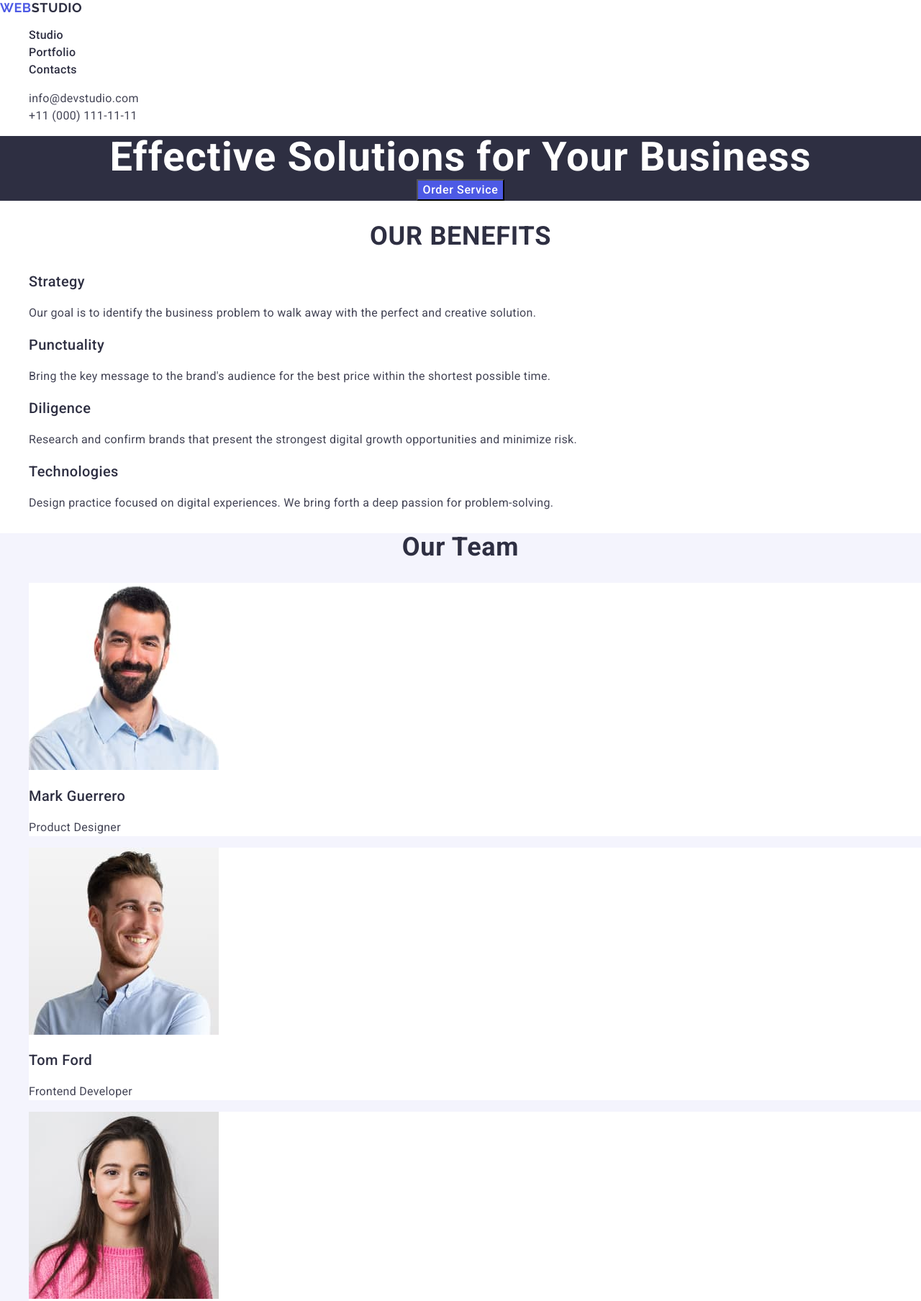
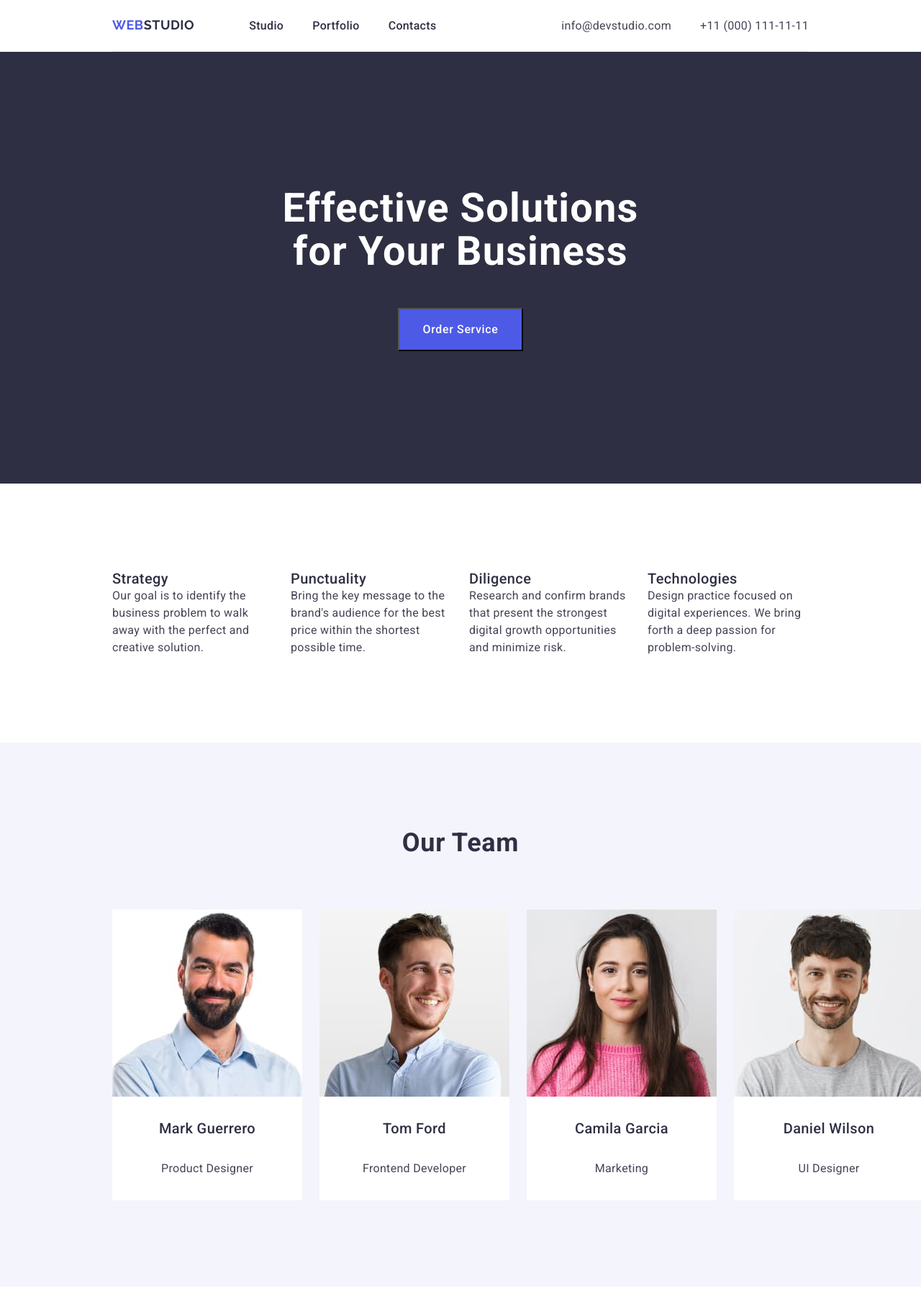
Before and after one commit to PetroPodolets/goit-markup-hw-03, a plain HTML site: page index.html in a window 1280 px wide. Shown: the top 1808 px of the page at 72% size. Drawn offline with nearby package versions, Linux system fonts and the light colour scheme.

Commit message:
flex-box

```diff
--- a/css/style.css
+++ b/css/style.css
@@ -1,9 +1,53 @@
 body {
-    font-family: 'Raleway', sans-serif;
     font-family: 'Roboto', sans-serif;
     background-color: #ffffff;
-    margin: 0;
     color: #434455
+}
+
+h1,
+h2,
+h3,
+h4,
+h5,
+h6,
+p {
+    margin-top: 0;
+    margin-bottom: 0;
+}
+
+ul,
+ol {
+    margin-top: 0;
+    margin-bottom: 0;
+    padding-left: 0;
+    list-style-type: none;
+}
+
+
+a {
+    text-decoration: none;
+}
+
+button {
+    cursor: pointer;
+}
+
+
+
+.container {
+    max-width: 1440;
+    margin: 0 156px;
+}
+
+/* header  */
+
+.page-header {
+    display: flex;
+    justify-content: space-between;
+    align-items: center;
+    height: 72px;
+    flex-shrink: 0;
+    border-bottom: 1px solid #E7E9FC;
 }
 
 .header-logo {
@@ -12,21 +56,17 @@ body {
     font-size: 18px;
     font-weight: 700;
     line-height: 1.17;
-    letter-spacing: 0.54px;
+    letter-spacing: 0.03em;
     text-transform: uppercase;
 }
 
-a {
-    text-decoration: none;
-}
+
 
 .header-logo span {
     color: #2E2F42;
 }
 
-ul {
-    list-style-type: none;
-}
+
 
 .page-link {
     color: #2E2F42;
@@ -34,7 +74,7 @@ ul {
     font-size: 16px;
     font-weight: 500;
     line-height: 1.5;
-    letter-spacing: 0.32px;
+    letter-spacing: 0.02em;
 
 }
 
@@ -47,6 +87,21 @@ ul {
     color: #404BBF;
 }
 
+.header-menu,
+.menu-nav,
+.address-contacts {
+    display: flex;
+}
+
+.header-menu {
+    display: inline-flex;
+    align-items: flex-start;
+    gap: 40px;
+    margin-left: 76px;
+}
+
+/* address  */
+
 .address {
     font-style: normal;
 }
@@ -57,16 +112,26 @@ ul {
     font-size: 16px;
     font-weight: 400;
     line-height: 1.5;
-    letter-spacing: 0.32px;
+    letter-spacing: 0.02em;
 }
 
 .contacts:hover {
     color: #404BBF;
 }
 
+.address-contacts {
+    gap: 40px;
+}
+
+/* section-one */
+
 .section-one {
     background: #2E2F42;
     text-align: center;
+    height: 600px;
+    flex-shrink: 0;
+    padding-top: 188px;
+
 }
 
 h1 {
@@ -75,8 +140,9 @@ h1 {
     font-size: 56px;
     font-weight: 700;
     line-height: 1.07;
-    letter-spacing: 1.12px;
+    letter-spacing: 0.02em;
     margin: 0 auto;
+    width: 496px;
 }
 
 .one-button {
@@ -86,8 +152,13 @@ h1 {
     font-size: 16px;
     font-weight: 500;
     line-height: 1.5;
-    letter-spacing: 0.64px;
-    cursor: pointer;
+    letter-spacing: 0.04em;
+    display: inline-flex;
+    padding: 16px 32px;
+    align-items: flex-start;
+    gap: 10px;
+    margin-top: 48px;
+
 }
 
 .one-button:hover,
@@ -95,18 +166,30 @@ h1 {
     background-color: #404BBF;
 }
 
+
+
+/* section-two  */
 .title-section {
     color: #2E2F42;
     font-family: 'Roboto';
     font-size: 36px;
     font-weight: 700;
     line-height: 1.11;
-    letter-spacing: 0.72px;
+    letter-spacing: 0.02em;
     text-transform: capitalize;
     text-align: center;
+
 }
 
+.benefits {
+    display: none;
+}
 
+.section-two,
+.section-three,
+.section-four {
+    padding: 120px 0;
+}
 
 .section-two-title,
 .section-three-title,
@@ -116,7 +199,7 @@ h1 {
     font-size: 20px;
     font-weight: 500;
     line-height: 1.2;
-    letter-spacing: 0.4px;
+    letter-spacing: 0.02em;
 }
 
 
@@ -127,19 +210,82 @@ h1 {
     font-family: 'Roboto';
     font-size: 16px;
     line-height: 1.5;
-    letter-spacing: 0.32px;
+    letter-spacing: 0.02em;
 }
+
+.section-two-lists {
+    display: flex;
+
+    gap: 24px;
+}
+
+.section-two-list {
+    width: 264px;
+    gap: 8px;
+    flex-direction: column;
+    align-items: flex-start;
+}
+
+/* section-three  */
 
 .section-three {
     background: #F4F4FD;
 }
 
+
+
 .section-three-list {
     background-color: #FFF;
+    display: inline-flex;
+    flex-direction: column;
+    justify-content: center;
+    align-items: center;
+    gap: 32px;
+    width: 264px;
+    padding-bottom: 32px;
+
 }
+
+.section-three-lists {
+    padding-top: 72px;
+    display: flex;
+    gap: 24px;
+}
+
+/* section-four  */
+
+
+
+.section-four-lists {
+    display: flex;
+    flex-wrap: wrap;
+    gap: 24px;
+    margin-top: 72px;
+}
+
+.section-four-list {
+    display: flex;
+    padding-bottom: 0px;
+    flex-direction: column;
+    align-items: flex-start;
+    gap: 32px;
+    flex-shrink: 0;
+    border: 1px solid #E7E9FC;
+    background: #FFF;
+    padding-bottom: 32px;
+
+}
+
+.section-four-list:not(:nth-last-child(-n + 3)) {
+    margin-bottom: 24px;
+}
+
+/* footer  */
 
 .page-footer {
     background-color: #2E2F42;
+    display: flex;
+    padding: 100px 0;
 }
 
 .footer-logo {
@@ -148,8 +294,9 @@ h1 {
     font-size: 18px;
     font-weight: 700;
     line-height: 1.17;
-    letter-spacing: 0.54px;
+    letter-spacing: 0.03em;
     text-transform: uppercase;
+
 }
 
 .footer-span {
@@ -161,5 +308,7 @@ h1 {
     font-family: Roboto;
     font-size: 16px;
     line-height: 1.5;
-    letter-spacing: 0.32px;
+    letter-spacing: 0.02em;
+    width: 264px;
+    padding-top: 17px;
 }
--- a/index.html
+++ b/index.html
@@ -16,8 +16,11 @@
 </head>
 
 <body>
+    <!-- header -->
+    <div class="container header">
         <header class="page-header">
-        <nav>
+
+            <nav class="menu-nav">
                 <a href="index.html" class="header-logo">Web<span>Studio</span></a>
                 <ul class="header-menu">
                     <li>
@@ -32,8 +35,10 @@
                 </ul>
             </nav>
 
+            <!-- address  -->
+
             <address class="address">
-            <ul>
+                <ul class="address-contacts">
                     <li>
                         <a href="mailto:info@devstudio.com" class="contacts">info@devstudio.com</a>
                     </li>
@@ -43,17 +48,25 @@
                 </ul>
             </address>
         </header>
+    </div>
+
+    <!-- main  -->
 
     <main>
+        <!-- section-one -->
         <section class="section-one">
+            <div class="container">
                 <h1 class="section-one-title">Effective Solutions
                     for Your Business</h1>
 
                 <button type="button" class="one-button">Order Service</button>
+            </div>
         </section>
+        <!-- section-two  -->
         <section class="section-two">
-            <h2 class="title-section">OUR BENEFITS</h2>
-            <ul>
+            <div class="container">
+                <h2 class="title-section benefits">OUR BENEFITS</h2>
+                <ul class="section-two-lists">
                     <li class="section-two-list">
                         <h3 class="section-two-title">Strategy</h3>
                         <p class="section-two-text">Our goal is to identify the business
@@ -61,27 +74,33 @@
                     </li>
                     <li class="section-two-list">
                         <h3 class="section-two-title">Punctuality</h3>
-                    <p class="section-two-text">Bring the key message to the brand's audience for the best price within
+                        <p class="section-two-text">Bring the key message to the brand's audience for the best price
+                            within
                             the shortest possible
                             time.</p>
                     </li>
                     <li class="section-two-list">
                         <h3 class="section-two-title">Diligence</h3>
-                    <p class="section-two-text">Research and confirm brands that present the strongest digital growth
+                        <p class="section-two-text">Research and confirm brands that present the strongest digital
+                            growth
                             opportunities and minimize
                             risk.</p>
                     </li>
                     <li class="section-two-list">
                         <h3 class="section-two-title">Technologies</h3>
-                    <p class="section-two-text">Design practice focused on digital experiences. We bring forth a deep
+                        <p class="section-two-text">Design practice focused on digital experiences. We bring forth a
+                            deep
                             passion for
                             problem-solving.</p>
                     </li>
                 </ul>
+            </div>
         </section>
+        <!-- section-three  -->
         <section class="section-three">
+            <div class="container">
                 <h2 class="title-section">Our Team</h2>
-            <ul>
+                <ul class="section-three-lists">
                     <li class="section-three-list">
                         <img src="./images/mark.jpg" alt="Product Designer" width="264">
                         <h3 class="section-three-title">Mark Guerrero</h3>
@@ -103,49 +122,55 @@
                         <p class="section-three-text">UI Designer</p>
                     </li>
                 </ul>
+            </div>
         </section>
-
+        <!-- section-four  -->
         <section class="section-four">
+            <div class="container">
                 <h2 class="title-section">Our Portfolio</h2>
-            <ul>
-                <li>
+                <ul class="section-four-lists">
+                    <li class="section-four-list">
                         <img src="./images/banking.jpg" alt="Banking App" width="360">
                         <h3 class="section-four-title">Banking App</h3>
                         <p class="section-four-text">App</p>
                     </li>
-                <li>
+                    <li class="section-four-list">
                         <img src="./images/cashless.jpg" alt="Cashless Payment" width="360">
                         <h3 class="section-four-title">Cashless Payment</h3>
                         <p class="section-four-text">Marketing</p>
                     </li>
-                <li>
+                    <li class="section-four-list">
                         <img src="./images/meditation.jpg" alt="Meditation App" width="360">
                         <h3 class="section-four-title">Meditation App</h3>
                         <p class="section-four-text">App</p>
                     </li>
-                <li>
+                    <li class="section-four-list">
                         <img src="./images/taxi.jpg" alt="Taxi Service" width="360">
                         <h3 class="section-four-title">Taxi Service</h3>
                         <p class="section-four-text">Marketing</p>
                     </li>
-                <li>
+                    <li class="section-four-list">
                         <img src="./images/screen.jpg" alt="Screen Illustrations" width="360">
                         <h3 class="section-four-title">Screen Illustrations</h3>
                         <p class="section-four-text">Design</p>
                     </li>
-                <li>
+                    <li class="section-four-list">
                         <img src="./images/online.jpg" alt="Online Courses" width="360">
                         <h3 class="section-four-title">Online Courses</h3>
                         <p class="section-four-text">Marketing</p>
                     </li>
                 </ul>
+            </div>
         </section>
+    </main>
 
-    </main>
+    <!-- footer  -->
     <footer class="page-footer">
+        <div class="container">
             <a href="index.html" class="footer-logo">Web<span class="footer-span">Studio</span></a>
             <p class="footer-text">Increase the flow of customers and sales for your business with digital marketing &
                 growth solutions.</p>
+        </div>
     </footer>
 </body>
 
```
Lines whose indentation alone changed are shown as unchanged.
